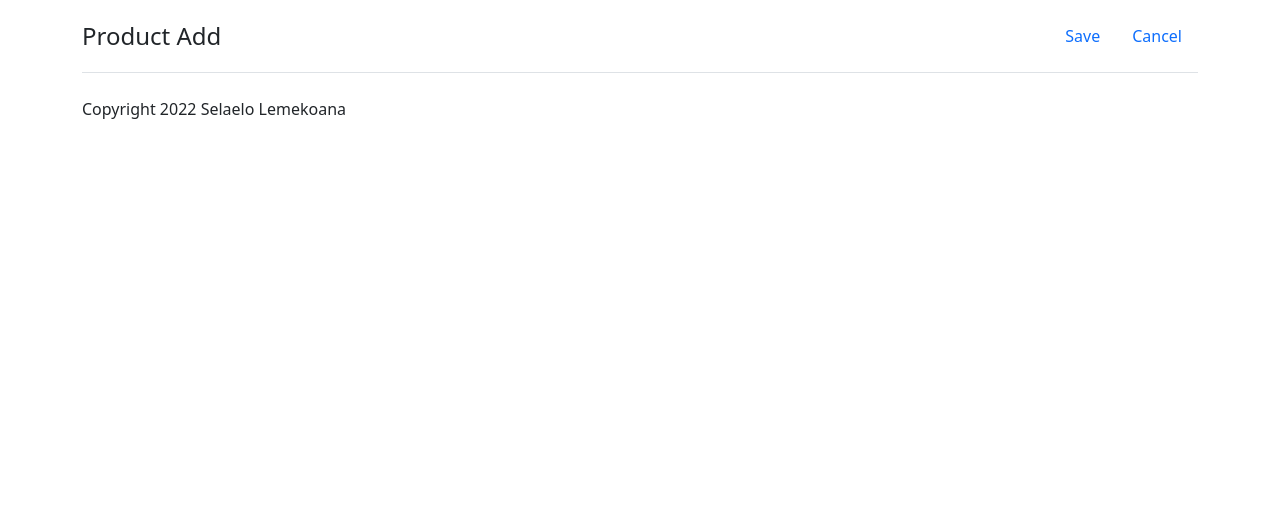
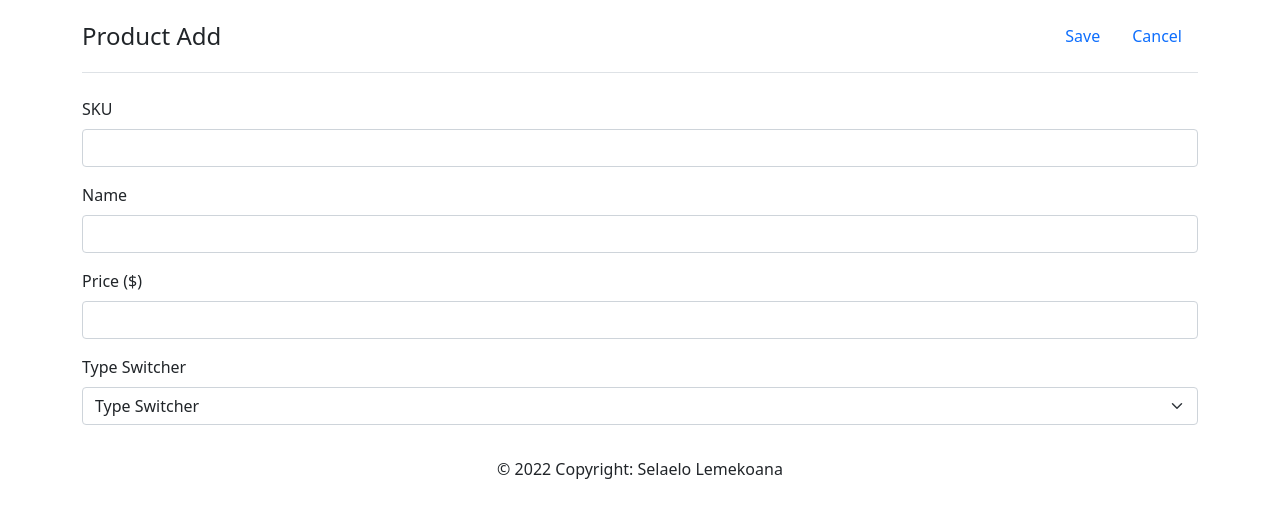
Before and after one commit to slemekoana/product-add-and-display, a PHP site: page /addProduct.php in a window 1280 px wide. Shown: the top 518 px of the page. Run offline with PHP 8.4, Linux system fonts and the light colour scheme.

Commit message:
Added form content

```diff
--- a/addProduct.php
+++ b/addProduct.php
@@ -8,6 +8,33 @@
 
     <?php include('header.php'); ?>
 
+    <form id="product_form">
+        <div class="mb-3">
+            <label for="InputSKU" class="form-label">SKU</label>
+            <input type="sku" class="form-control" id="sku" aria-describedby="sku">
+            <!-- <div id="emailHelp" class="form-text">We'll never share your email with anyone else.</div> -->
+        </div>
+        <div class="mb-3">
+            <label for="InputName" class="form-label">Name</label>
+            <input type="name" class="form-control" id="name">
+        </div>
+        <div class="mb-3">
+            <label for="InputPrice" class="form-label">Price ($)</label>
+            <input type="price" class="form-control" id="price">
+        </div>
+        <div class="mb-3">
+            <label for="InputPrice" class="form-label">Type Switcher</label>
+            <select class="form-select" id="productType" aria-label="Default select example">
+                <option selected>Type Switcher</option>
+                <option value="dvd">DVD</option>
+                <option value="book">Book</option>
+                <option value="furniture">Furniture</option>
+            </select>
+        </div>
+
+
+    </form>
+
     <?php include('footer.php'); ?>
 
 <!-- </body> -->
--- a/footer.php
+++ b/footer.php
@@ -1,5 +1,13 @@
 
     <footer class="section">
-        <div class="center"> Copyright 2022 Selaelo Lemekoana</div>
+        <!-- <nav class="navbar navbar-light bg-light">
+            <div class="footer-copyright text-center py-3">© 2022 Copyright:
+                <a> Selaelo Lemekoana</a>
+            </div>
+        </nav> -->
+        <div class="footer-copyright text-center py-3">© 2022 Copyright:
+            <a > Selaelo Lemekoana</a>
+        </div>
     </footer>
+
 </body>
```
